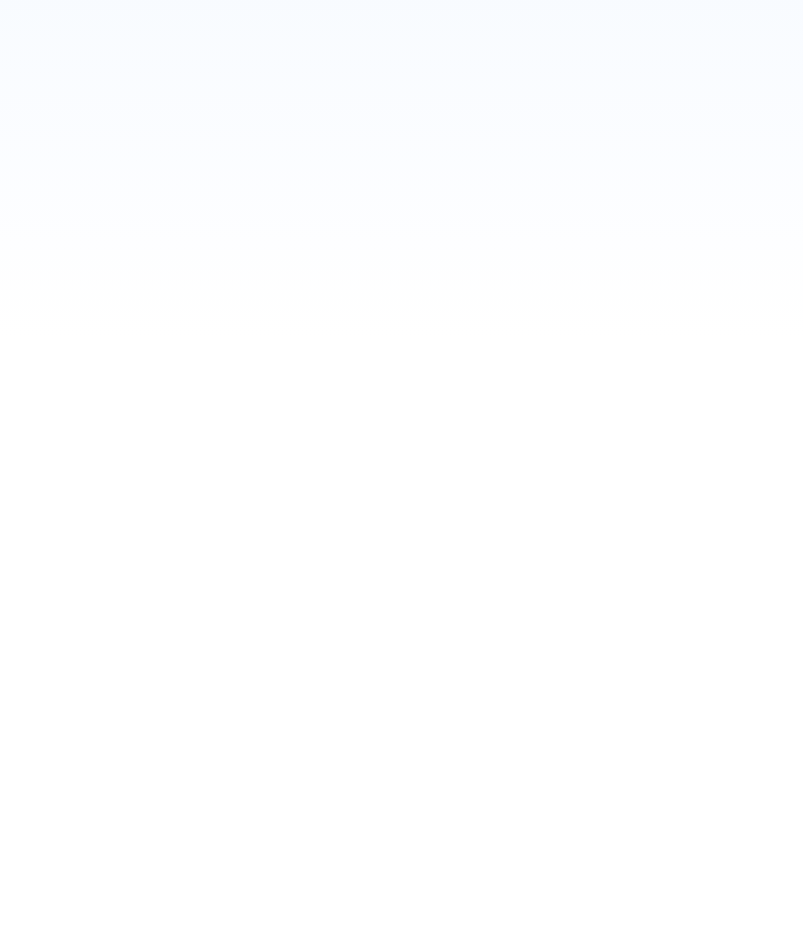
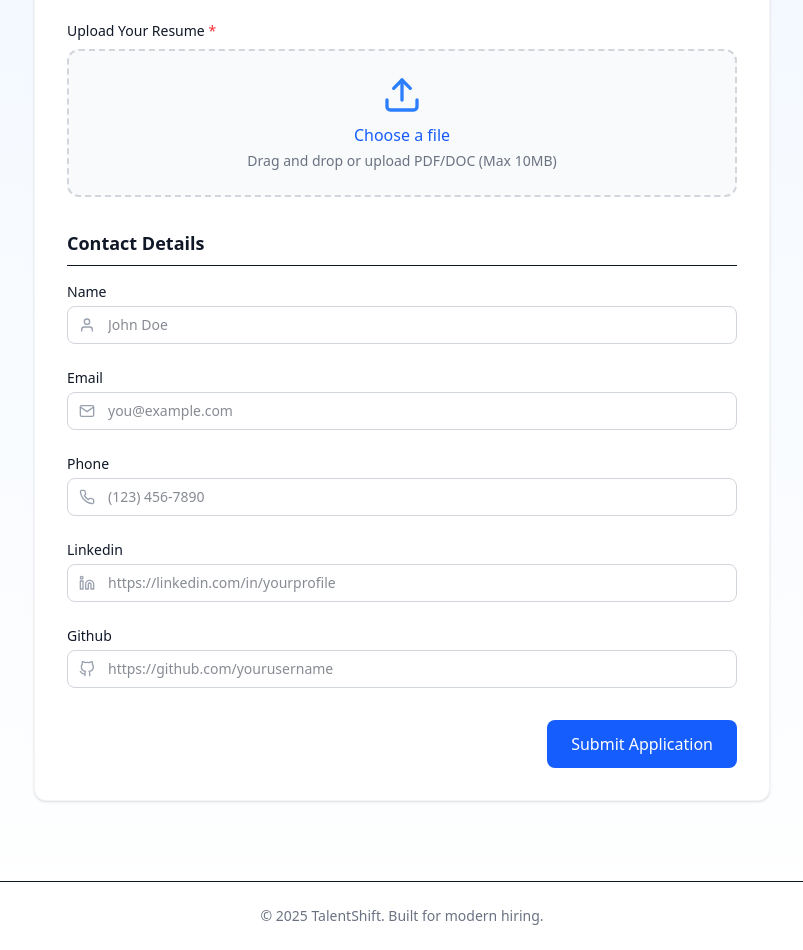
Before and after one commit to reymondyncierto/TalentShift-Web, a React (Vite) app: page / in a window 1280 px wide. Shown: the part 460-1410 px from the top of the page, without its empty margins (238-1041 px from the left). Before the commit the page ends 800 px from the top, so only its background shows below. Built offline with nearby package versions, Linux system fonts and the light colour scheme.

Commit message:
feat: ADD contact form

```diff
--- a/package.json
+++ b/package.json
@@ -13,6 +13,7 @@
     "@tailwindcss/vite": "^4.1.7",
     "react": "^19.1.0",
     "react-dom": "^19.1.0",
+    "react-icons": "^5.5.0",
     "react-router-dom": "^7.6.1",
     "tailwindcss": "^4.1.7"
   },
--- /dev/null
+++ b/src/components/ContactForm.component.jsx
@@ -0,0 +1,93 @@
+import ResumeUpload from './ResumeUpload.component';
+import StatusMessages from './StatusMessages.component';
+import InputField from './InputField.component';
+import {
+  FiUser, FiMail, FiPhone, FiLinkedin, FiGithub
+} from 'react-icons/fi';
+
+export default function ContactForm({
+  formData,
+  isProcessing,
+  isSuccess,
+  onFileUpload,
+  onInputChange,
+  onSubmit,
+  onReset
+}) {
+  return (
+    <section className="max-w-3xl mx-auto px-4 pb-20">
+      <div className="bg-white p-8 rounded-xl shadow border border-gray-100">
+        {isSuccess ? (
+          <StatusMessages.Success onReset={onReset} />
+        ) : isProcessing ? (
+          <StatusMessages.Processing />
+        ) : (
+          <>
+            <h2 className="text-2xl font-bold mb-2">Quick Application</h2>
+            <p className="text-gray-600 mb-6">
+              It only takes a minute. Your information will be reviewed by the HR team.
+            </p>
+
+            <ResumeUpload onFileUpload={onFileUpload} />
+
+            <form onSubmit={onSubmit}>
+              <h3 className="text-lg font-semibold mb-4 border-b pb-2">Contact Details</h3>
+              <div className="grid grid-cols-1 gap-6">
+                <InputField
+                  id="name"
+                  icon={<FiUser />}
+                  placeholder="John Doe"
+                  value={formData.name}
+                  onChange={onInputChange}
+                  required
+                />
+                <InputField
+                  id="email"
+                  icon={<FiMail />}
+                  type="email"
+                  placeholder="you@example.com"
+                  value={formData.email}
+                  onChange={onInputChange}
+                  required
+                />
+                <InputField
+                  id="phone"
+                  icon={<FiPhone />}
+                  type="tel"
+                  placeholder="(123) 456-7890"
+                  value={formData.phone}
+                  onChange={onInputChange}
+                />
+                <InputField
+                  id="linkedin"
+                  icon={<FiLinkedin />}
+                  type="url"
+                  placeholder="https://linkedin.com/in/yourprofile"
+                  value={formData.linkedin}
+                  onChange={onInputChange}
+                />
+                <InputField
+                  id="github"
+                  icon={<FiGithub />}
+                  type="url"
+                  placeholder="https://github.com/yourusername"
+                  value={formData.github}
+                  onChange={onInputChange}
+                />
+              </div>
+
+              <div className="mt-8 flex justify-end">
+                <button
+                  type="submit"
+                  className="px-6 py-3 bg-blue-600 text-white rounded-lg hover:bg-blue-700 transition"
+                >
+                  Submit Application
+                </button>
+              </div>
+            </form>
+          </>
+        )}
+      </div>
+    </section>
+  );
+}
--- /dev/null
+++ b/src/components/InputField.component.jsx
@@ -0,0 +1,20 @@
+export default function InputField({ id, icon, ...props }) {
+  return (
+    <div>
+      <label htmlFor={id} className="block text-sm font-medium mb-1 capitalize">
+        {id}
+      </label>
+      <div className="relative">
+        <span className="absolute inset-y-0 left-0 pl-3 flex items-center text-gray-400">
+          {icon}
+        </span>
+        <input
+          name={id}
+          id={id}
+          className="w-full pl-10 pr-3 py-2 border border-gray-300 rounded-lg focus:outline-none focus:ring-2 focus:ring-blue-500 focus:border-blue-500 text-sm"
+          {...props}
+        />
+      </div>
+    </div>
+  );
+}
--- /dev/null
+++ b/src/components/ResumeUpload.component.jsx
@@ -0,0 +1,26 @@
+import { FiUpload } from 'react-icons/fi';
+
+export default function ResumeUpload({ onFileUpload }) {
+  return (
+    <div className="mb-8">
+      <label className="block text-sm font-medium mb-2">
+        Upload Your Resume <span className="text-red-500">*</span>
+      </label>
+      <div className="border-2 border-dashed border-gray-300 bg-gray-50 rounded-xl p-6 text-center hover:bg-gray-100 transition">
+        <FiUpload className="mx-auto h-10 w-10 text-blue-500" />
+        <label htmlFor="resume-upload" className="cursor-pointer text-blue-600 hover:text-blue-500 inline-block mt-2 font-medium">
+          Choose a file
+          <input
+            id="resume-upload"
+            type="file"
+            accept=".pdf,.doc,.docx"
+            className="sr-only"
+            onChange={onFileUpload}
+            required
+          />
+        </label>
+        <p className="text-sm text-gray-500 mt-1">Drag and drop or upload PDF/DOC (Max 10MB)</p>
+      </div>
+    </div>
+  );
+}
--- /dev/null
+++ b/src/components/StatusMessages.component.jsx
@@ -0,0 +1,40 @@
+import { FiCheck } from 'react-icons/fi';
+
+export const SuccessMessage = ({ onReset }) => {
+  return (
+    <div className="text-center">
+      <div className="mx-auto flex items-center justify-center h-16 w-16 rounded-full bg-green-100 mb-4">
+        <FiCheck className="h-8 w-8 text-green-600" />
+      </div>
+      <h2 className="text-2xl font-semibold">Thanks for Applying!</h2>
+      <p className="mt-2 text-gray-600">
+        Your application has been submitted. HR will review it and reach out if there's a match.
+      </p>
+      <button
+        onClick={onReset}
+        className="mt-6 px-6 py-3 rounded-lg bg-blue-600 text-white hover:bg-blue-700 transition"
+      >
+        Submit Another Application
+      </button>
+    </div>
+  );
+};
+
+export const ProcessingMessage = () => {
+  return (
+    <div className="text-center py-12">
+      <div className="animate-spin rounded-full h-16 w-16 border-t-4 border-b-4 border-blue-500 mx-auto mb-6"></div>
+      <h2 className="text-xl font-semibold">Processing Your Application...</h2>
+      <p className="mt-2 text-gray-600">
+        Please hold on while we upload and analyze your resume.
+      </p>
+    </div>
+  );
+};
+
+const StatusMessages = {
+  Success: SuccessMessage,
+  Processing: ProcessingMessage
+};
+
+export default StatusMessages;
--- a/src/pages/Application.page.jsx
+++ b/src/pages/Application.page.jsx
@@ -2,14 +2,78 @@ import AppLayout from '../components/AppLayout.component';
 import Header from '../components/Header.component';
 import HeroSection from '../components/HeroSection.component';
 import Footer from '../components/Footer.component';
+import ContactForm from '../components/ContactForm.component';
+import { useState } from 'react';
 
 export default function ApplicantLandingPage() {
+  const [isProcessing, setIsProcessing] = useState(false);
+  const [isSuccess, setIsSuccess] = useState(false);
+  const [formData, setFormData] = useState({
+    name: '',
+    email: '',
+    phone: '',
+    linkedin: '',
+    github: ''
+  });
+
+  const handleFileUpload = (e) => {
+    const file = e.target.files[0];
+    if (!file) return;
+
+    setIsProcessing(true);
+
+    // placeholder for file upload logic
+    setTimeout(() => {
+      setIsProcessing(false);
+      setIsSuccess(true);
+    }, 3000);
+  };
+
+  const handleInputChange = (e) => {
+    const { name, value } = e.target;
+    setFormData(prev => ({
+      ...prev,
+      [name]: value
+    }));
+  };
+
+  const handleSubmit = (e) => {
+    e.preventDefault();
+    setIsProcessing(true);
+
+    // placeholder for form submission logic
+    setTimeout(() => {
+      setIsProcessing(false);
+      setIsSuccess(true);
+      console.log('Form submitted:', formData);
+    }, 2000);
+  };
+
+  const resetForm = () => {
+    setIsSuccess(false);
+    setFormData({
+      name: '',
+      email: '',
+      phone: '',
+      linkedin: '',
+      github: ''
+    });
+  };
+
   return (
     <AppLayout>
       <Header />
       <HeroSection />
+      <ContactForm
+        formData={formData}
+        isProcessing={isProcessing}
+        isSuccess={isSuccess}
+        onFileUpload={handleFileUpload}
+        onInputChange={handleInputChange}
+        onSubmit={handleSubmit}
+        onReset={resetForm}
+      />
       <Footer />
-
     </AppLayout>
   );
 }
```
Also changed, not shown: 1 other file (tests, documents, lock files or other folders).
